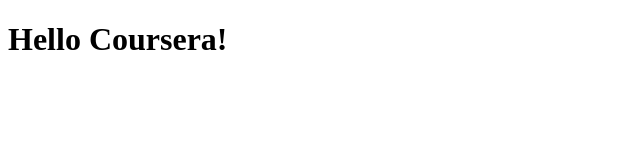
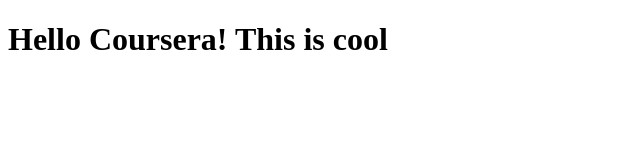
Before and after one commit to Ranjith-Jagarwal/Coursera-test, a plain HTML site: page site/index.html in a window 1280 px wide. Shown: the whole page, without its empty margins (0-640 px from the left). Drawn offline with Linux system fonts and the light colour scheme.

Commit message:
small change

```diff
--- a/site/index.html
+++ b/site/index.html
@@ -1,9 +1,10 @@
 <!DOCTYPE html>
 <html>
 <head>
+	<meta charset="utf-8">
 	<title>Hello Coursera!</title>
 </head>
 <body>
-<h1>Hello Coursera!</h1>
+<h1>Hello Coursera! This is cool</h1>
 </body>
 </html>
```
